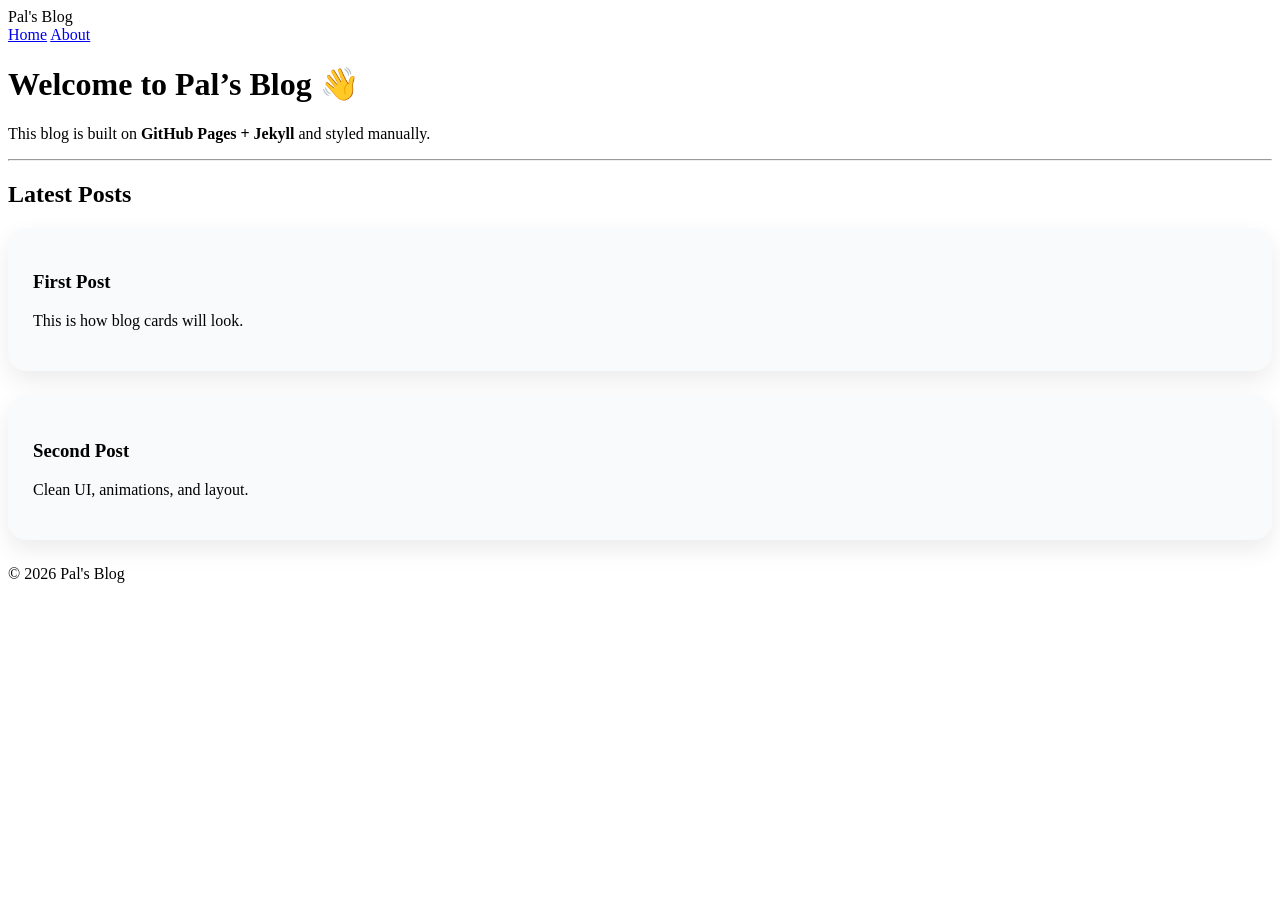
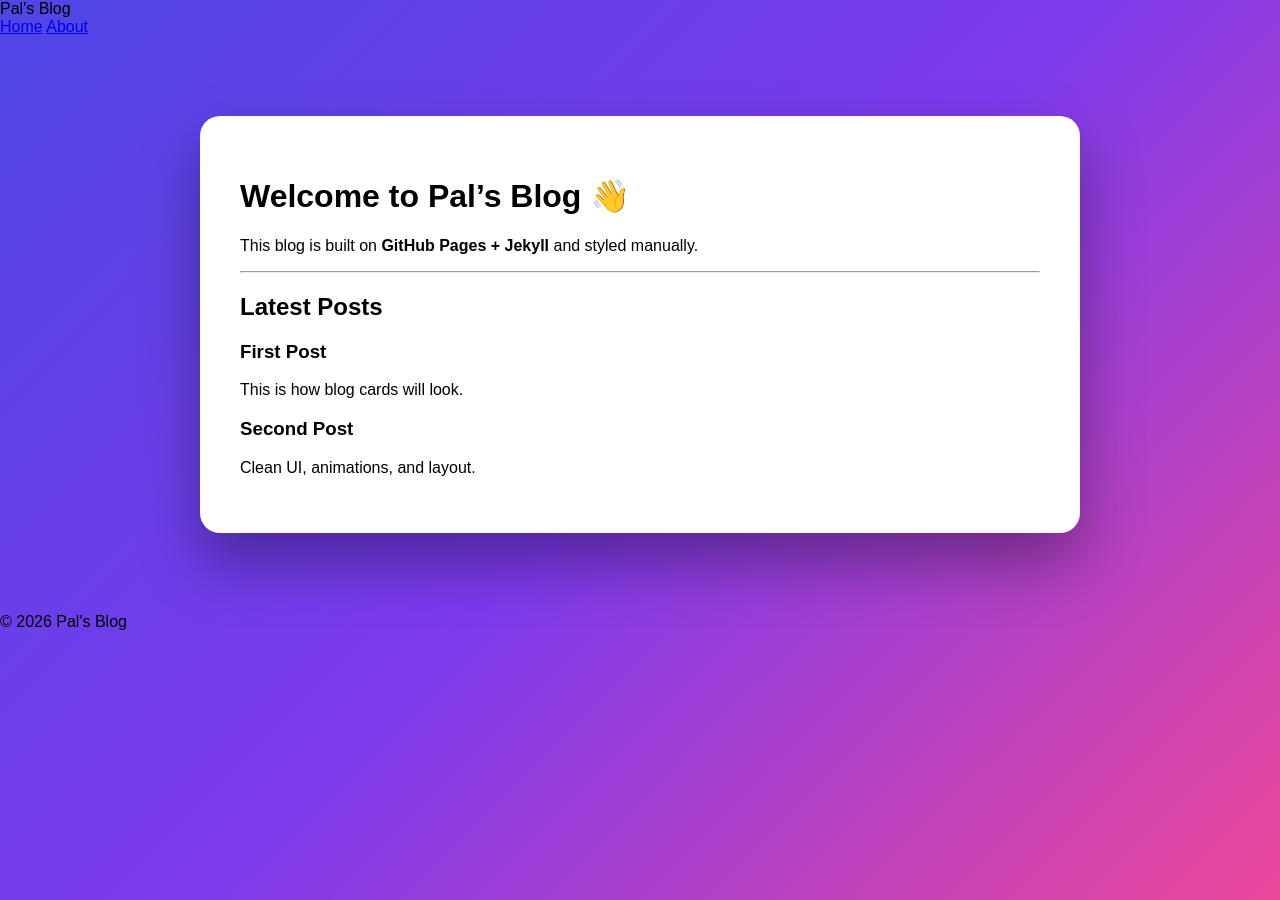
Before and after one commit to 100myl/perspective, a Jekyll site: the page built from index.md, in a window 1280 px wide. Built offline with Jekyll 4.4.1, drawn with Linux system fonts in a browser that asks for light colours.

Commit message:
Update style.css

```diff
--- a/assets/css/style.css
+++ b/assets/css/style.css
@@ -1,12 +1,25 @@
-.post-card {
-  padding: 25px;
-  margin-bottom: 25px;
-  border-radius: 18px;
-  background: #f9fafb;
-  box-shadow: 0 10px 25px rgba(0,0,0,0.08);
-  transition: transform 0.3s;
+/* FULL PAGE VISUAL BACKGROUND */
+body {
+  margin: 0;
+  min-height: 100vh;
+  font-family: Arial, Helvetica, sans-serif;
+
+  /* Gradient background */
+  background: linear-gradient(
+    135deg,
+    #4f46e5,
+    #7c3aed,
+    #ec4899
+  );
 }
 
-.post-card:hover {
-  transform: translateY(-5px);
+/* CENTERED CONTENT CARD */
+.container {
+  background: white;
+  max-width: 800px;
+  margin: 80px auto;
+  padding: 40px;
+
+  border-radius: 20px;
+  box-shadow: 0 30px 60px rgba(0, 0, 0, 0.35);
 }
```
